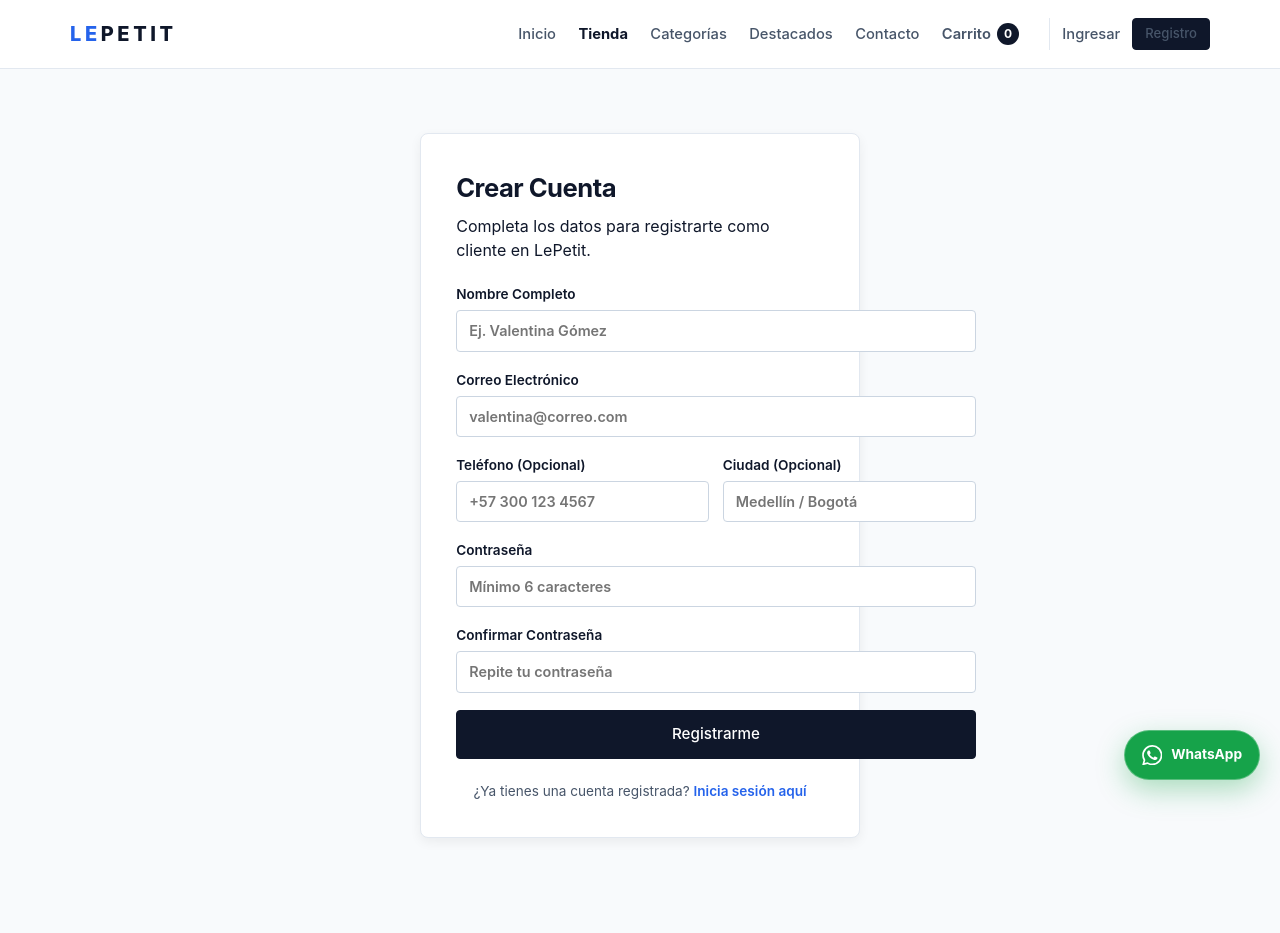
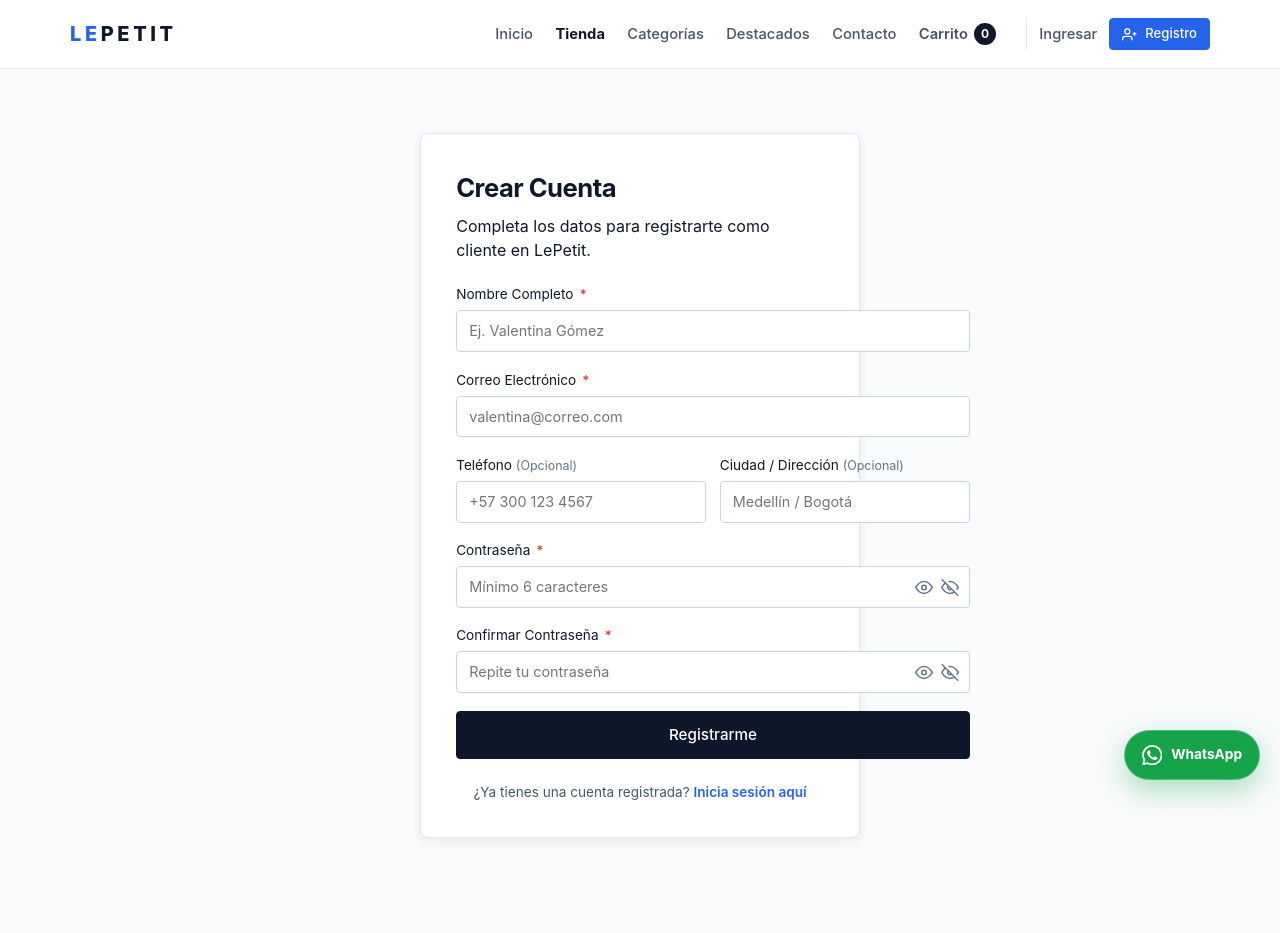
Before and after one commit to Juan2351/Tech_e-commerce, a Flask app: page /registro in a window 1280 px wide. Shown: the top 933 px of the page. Run offline with Flask 3, Linux system fonts and the light colour scheme.

Commit message:
style(ui): mejorar legibilidad de productos, formularios con campos obligatorios (*), ojito de contraseña y contraste de registro

```diff
--- a/static/css/styles.css
+++ b/static/css/styles.css
@@ -258,6 +258,26 @@ button:disabled {
     color: var(--primary);
 }
 
+.main-nav a.button,
+.main-nav a.button-register {
+    color: #ffffff;
+    background: var(--accent);
+    border-color: var(--accent);
+}
+
+.main-nav a.button:hover,
+.main-nav a.button-register:hover {
+    color: #ffffff;
+    background: var(--accent-hover);
+    border-color: var(--accent-hover);
+}
+
+.button-register svg {
+    color: #ffffff;
+    stroke: #ffffff;
+    flex-shrink: 0;
+}
+
 .nav-shop-link {
     color: var(--primary) !important;
     font-weight: 700;
@@ -912,6 +932,7 @@ textarea {
     padding: 0.45rem 0.75rem;
     background: var(--bg-surface);
     font-size: 0.9rem;
+    font-weight: 400;
     outline: none;
     transition: border-color 0.15s ease, box-shadow 0.15s ease;
 }
@@ -1370,7 +1392,51 @@ textarea:focus {
     display: grid;
     gap: 0.35rem;
     font-size: 0.85rem;
-    font-weight: 600;
+    font-weight: 400;
+}
+
+.required-asterisk {
+    color: #dc2626;
+    margin-left: 0.15rem;
+}
+
+.optional-hint {
+    color: var(--text-muted);
+    font-weight: 400;
+    font-size: 0.78rem;
+}
+
+.password-input-wrapper {
+    position: relative;
+    display: flex;
+    align-items: center;
+}
+
+.password-input-wrapper input {
+    width: 100%;
+    padding-right: 2.6rem;
+}
+
+.password-toggle-btn {
+    position: absolute;
+    right: 0.35rem;
+    top: 50%;
+    transform: translateY(-50%);
+    padding: 0.35rem;
+    min-height: auto;
+    border: none;
+    background: transparent;
+    color: var(--text-muted);
+    cursor: pointer;
+    border-radius: var(--radius-sm);
+}
+
+.password-toggle-btn:hover,
+.password-toggle-btn:active {
+    background: var(--bg-subtle);
+    border-color: transparent;
+    color: var(--primary);
+    transform: translateY(-50%);
 }
 
 .auth-hint {
--- a/templates/auth/register.html
+++ b/templates/auth/register.html
@@ -15,34 +15,58 @@
 
         <form class="auth-form" method="post" action="{{ url_for('auth.register') }}">
             <label for="nombre">
-                Nombre Completo
+                <span>Nombre Completo <span class="required-asterisk" aria-hidden="true">*</span></span>
                 <input id="nombre" type="text" name="nombre" placeholder="Ej. Valentina Gómez" required maxlength="80">
             </label>
 
             <label for="email">
-                Correo Electrónico
+                <span>Correo Electrónico <span class="required-asterisk" aria-hidden="true">*</span></span>
                 <input id="email" type="email" name="email" placeholder="valentina@correo.com" required maxlength="100">
             </label>
 
             <div class="form-row-two">
                 <label for="telefono">
-                    Teléfono (Opcional)
+                    <span>Teléfono <span class="optional-hint">(Opcional)</span></span>
                     <input id="telefono" type="tel" name="telefono" placeholder="+57 300 123 4567" maxlength="30">
                 </label>
                 <label for="ciudad">
-                    Ciudad (Opcional)
+                    <span>Ciudad / Dirección <span class="optional-hint">(Opcional)</span></span>
                     <input id="ciudad" type="text" name="ciudad" placeholder="Medellín / Bogotá" maxlength="50">
                 </label>
             </div>
 
             <label for="password">
-                Contraseña
-                <input id="password" type="password" name="password" minlength="6" placeholder="Mínimo 6 caracteres" required>
+                <span>Contraseña <span class="required-asterisk" aria-hidden="true">*</span></span>
+                <div class="password-input-wrapper">
+                    <input id="password" type="password" name="password" minlength="6" placeholder="Mínimo 6 caracteres" required>
+                    <button type="button" class="password-toggle-btn" data-password-toggle="password" aria-label="Mostrar u ocultar contraseña" aria-pressed="false">
+                        <svg class="icon-eye" width="18" height="18" viewBox="0 0 24 24" fill="none" stroke="currentColor" stroke-width="2" aria-hidden="true">
+                            <path d="M1 12s4-8 11-8 11 8 11 8-4 8-11 8-11-8-11-8z"/>
+                            <circle cx="12" cy="12" r="3"/>
+                        </svg>
+                        <svg class="icon-eye-off" width="18" height="18" viewBox="0 0 24 24" fill="none" stroke="currentColor" stroke-width="2" aria-hidden="true" hidden>
+                            <path d="M17.94 17.94A10.07 10.07 0 0 1 12 20c-7 0-11-8-11-8a18.45 18.45 0 0 1 5.06-5.94M9.9 4.24A9.12 9.12 0 0 1 12 4c7 0 11 8 11 8a18.5 18.5 0 0 1-2.16 3.19m-6.72-1.07a3 3 0 1 1-4.24-4.24"/>
+                            <line x1="1" y1="1" x2="23" y2="23"/>
+                        </svg>
+                    </button>
+                </div>
             </label>
 
             <label for="confirm_password">
-                Confirmar Contraseña
-                <input id="confirm_password" type="password" name="confirm_password" minlength="6" placeholder="Repite tu contraseña" required>
+                <span>Confirmar Contraseña <span class="required-asterisk" aria-hidden="true">*</span></span>
+                <div class="password-input-wrapper">
+                    <input id="confirm_password" type="password" name="confirm_password" minlength="6" placeholder="Repite tu contraseña" required>
+                    <button type="button" class="password-toggle-btn" data-password-toggle="confirm_password" aria-label="Mostrar u ocultar confirmación de contraseña" aria-pressed="false">
+                        <svg class="icon-eye" width="18" height="18" viewBox="0 0 24 24" fill="none" stroke="currentColor" stroke-width="2" aria-hidden="true">
+                            <path d="M1 12s4-8 11-8 11 8 11 8-4 8-11 8-11-8-11-8z"/>
+                            <circle cx="12" cy="12" r="3"/>
+                        </svg>
+                        <svg class="icon-eye-off" width="18" height="18" viewBox="0 0 24 24" fill="none" stroke="currentColor" stroke-width="2" aria-hidden="true" hidden>
+                            <path d="M17.94 17.94A10.07 10.07 0 0 1 12 20c-7 0-11-8-11-8a18.45 18.45 0 0 1 5.06-5.94M9.9 4.24A9.12 9.12 0 0 1 12 4c7 0 11 8 11 8a18.5 18.5 0 0 1-2.16 3.19m-6.72-1.07a3 3 0 1 1-4.24-4.24"/>
+                            <line x1="1" y1="1" x2="23" y2="23"/>
+                        </svg>
+                    </button>
+                </div>
             </label>
 
             <button type="submit" class="button button-auth">Registrarme</button>
--- a/templates/base.html
+++ b/templates/base.html
@@ -43,7 +43,10 @@
                         <a class="nav-logout" href="{{ url_for('auth.logout') }}">Salir</a>
                     {% else %}
                         <a class="nav-login" href="{{ url_for('auth.login') }}">Ingresar</a>
-                        <a class="button button-sm button-register" href="{{ url_for('auth.register') }}">Registro</a>
+                        <a class="button button-sm button-register" href="{{ url_for('auth.register') }}">
+                            <svg width="15" height="15" viewBox="0 0 24 24" fill="none" stroke="currentColor" stroke-width="2" aria-hidden="true"><path d="M16 21v-2a4 4 0 0 0-4-4H5a4 4 0 0 0-4 4v2"/><circle cx="8.5" cy="7" r="4"/><line x1="20" y1="8" x2="20" y2="14"/><line x1="23" y1="11" x2="17" y2="11"/></svg>
+                            <span>Registro</span>
+                        </a>
                     {% endif %}
                 </div>
             </nav>
--- a/templates/shop.html
+++ b/templates/shop.html
@@ -58,7 +58,7 @@
                 <p class="muted">{{ product.marca }} · Calificación: {{ "%.1f"|format(product.rating) }} / 5 ({{ product.reviews_count }} reseñas)</p>
                 <p class="price">{{ product.precio|cop }}</p>
                 <p class="stock-info {% if product.stock < 10 %}stock-low{% endif %}">
-                    Disponibles: <strong>{{ product.stock }}</strong>
+                    Disponibles: {{ product.stock }}
                 </p>
                 <button type="button" class="card-add-button" data-cart-add data-product-id="{{ product.id_producto }}"
                         data-quantity="1" {% if product.stock < 1 %}disabled{% endif %}>
```
Also changed, not shown: other parts of static/css/styles.css (+22 -21 lines), static/js/app.js (+16 -0 lines), templates/auth/login.html (+15 -3 lines), templates/cart.html (+5 -5 lines), tests/test_auth_admin.py (+5 -0 lines), static/dist/app.js.
